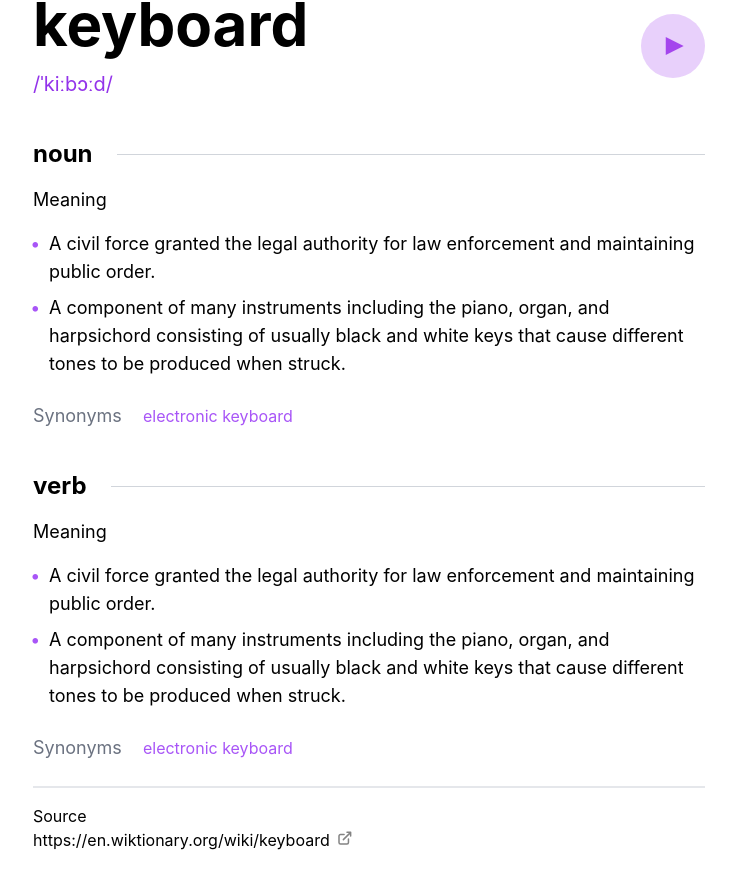
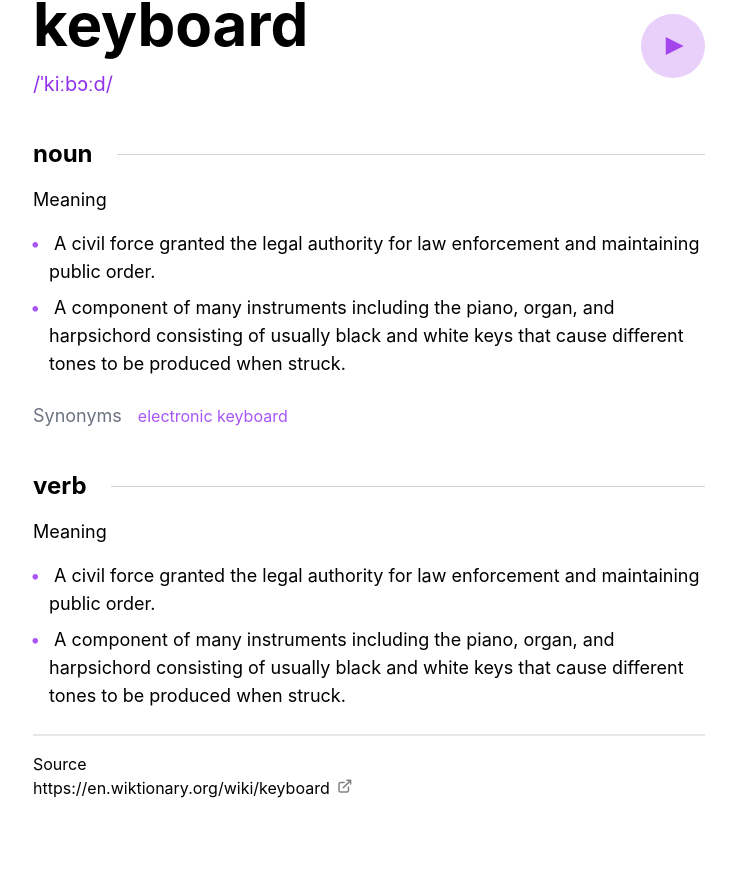
Before and after one commit to yusuf-ad/dictionary-app, a React (Vite) app: page / in a window 1280 px wide. Shown: the part 262-1150 px from the top of the page, without its empty margins (271-1007 px from the left). After the commit the page ends 1118 px from the top, so only its background shows below. Built offline with nearby package versions, Linux system fonts and the light colour scheme.

Commit message:
seperate files into components

```diff
--- a/src/App.jsx
+++ b/src/App.jsx
@@ -1,6 +1,17 @@
 import Header from "./components/Header";
 import Main from "./components/Main";
 import Container from "./components/Container";
+import KeywordSection from "./components/KeywordSection";
+import WordDefinition from "./components/WordDefinition";
+import WordSource from "./components/WordSource";
+
+const meanings = [
+  `  A civil force granted the legal authority for law enforcement
+      and maintaining public order.`,
+  `       A component of many instruments including the piano, organ, and
+  harpsichord consisting of usually black and white keys that
+  cause different tones to be produced when struck.`,
+];
 
 function App() {
   return (
@@ -8,92 +19,17 @@ function App() {
       <Header />
 
       <Main>
-        <section className="flex justify-between items-center mt-12">
-          <div className="flex flex-col gap-4 ">
-            <h1 className="font-bold text-black text-6xl">keyboard</h1>
-            <span className="text-purple-600 text-xl">/ˈkiːbɔːd/</span>
-          </div>
+        <KeywordSection />
 
-          <div className="w-16 h-16 rounded-full bg-purple-100/5">
-            <img src="/assets/icon-play.svg" alt="play icon" />
-          </div>
-        </section>
+        <WordDefinition
+          wordType="noun"
+          meanings={meanings}
+          synonyms={["electronic keyboard"]}
+        />
 
-        <section className="mt-10">
-          <div className="flex items-center gap-6 mb-4">
-            <h2 className="text-black font-bold text-2xl">noun</h2>
-            <div className="w-full h-[1px] bg-gray-300"></div>
-          </div>
+        <WordDefinition wordType="verb" meanings={meanings} />
 
-          <div className="text-lg">
-            <h3 className="mb-4">Meaning</h3>
-
-            <ul className="space-y-2 pl-4">
-              <li className="custom-bullet">
-                A civil force granted the legal authority for law enforcement
-                and maintaining public order.
-              </li>
-              <li className="custom-bullet">
-                A component of many instruments including the piano, organ, and
-                harpsichord consisting of usually black and white keys that
-                cause different tones to be produced when struck.
-              </li>
-            </ul>
-
-            <p className="mt-6 text-gray-500">
-              Synonyms{" "}
-              <span className="text-purple-500 text-base ml-4">
-                electronic keyboard
-              </span>
-            </p>
-          </div>
-        </section>
-
-        <section className="mt-10">
-          <div className="flex items-center gap-6 mb-4">
-            <h2 className="text-black font-bold text-2xl">verb</h2>
-            <div className="w-full h-[1px] bg-gray-300"></div>
-          </div>
-
-          <div className="text-lg">
-            <h3 className="mb-4">Meaning</h3>
-
-            <ul className="space-y-2 pl-4">
-              <li className="custom-bullet">
-                A civil force granted the legal authority for law enforcement
-                and maintaining public order.
-              </li>
-              <li className="custom-bullet">
-                A component of many instruments including the piano, organ, and
-                harpsichord consisting of usually black and white keys that
-                cause different tones to be produced when struck.
-              </li>
-            </ul>
-
-            <p className="mt-6 text-gray-500">
-              Synonyms{" "}
-              <span className="text-purple-500 text-base ml-4">
-                electronic keyboard
-              </span>
-            </p>
-          </div>
-        </section>
-
-        <footer className="border-t-2 pt-4 mt-6">
-          <h4>Source</h4>
-
-          <a
-            className="flex gap-2"
-            href="https://en.wiktionary.org/wiki/keyboard"
-          >
-            https://en.wiktionary.org/wiki/keyboard
-            <img
-              className="mb-1"
-              src="/assets/icon-new-window.svg"
-              alt="copy icon"
-            />
-          </a>
-        </footer>
+        <WordSource />
       </Main>
     </Container>
   );
--- a/src/components/Header.jsx
+++ b/src/components/Header.jsx
@@ -1,3 +1,5 @@
+import SearchBar from "./SearchBar";
+
 function Header() {
   return (
     <header>
@@ -21,24 +23,7 @@ function Header() {
         </div>
       </div>
 
-      <div className="relative mt-12">
-        <input
-          id="search"
-          className="w-full bg-gray-100 py-4 px-6 rounded-xl placeholder:text-black placeholder:font-bold placeholder-opacity-50 focus:outline-none focus:ring-2 focus:ring-purple-500 focus:ring-opacity-50 overflow-hidden shadow-sm"
-          type="text"
-          placeholder="Search for any word..."
-        />
-
-        <label className="absolute right-0 p-4 px-8 h-full cursor-pointer rounded-r-xl active:bg-gray-300">
-          <button>
-            <img
-              className="absolute top-1/2 left-1/2 -translate-x-1/2 -translate-y-1/2"
-              src="/assets/icon-search.svg"
-              alt="search icon"
-            />
-          </button>
-        </label>
-      </div>
+      <SearchBar />
     </header>
   );
 }
--- /dev/null
+++ b/src/components/KeywordSection.jsx
@@ -0,0 +1,16 @@
+function KeywordSection() {
+  return (
+    <section className="flex justify-between items-center mt-12">
+      <div className="flex flex-col gap-4 ">
+        <h1 className="font-bold text-black text-6xl">keyboard</h1>
+        <span className="text-purple-600 text-xl">/ˈkiːbɔːd/</span>
+      </div>
+
+      <div className="w-16 h-16 rounded-full bg-purple-100/5">
+        <img src="/assets/icon-play.svg" alt="play icon" />
+      </div>
+    </section>
+  );
+}
+
+export default KeywordSection;
--- /dev/null
+++ b/src/components/SearchBar.jsx
@@ -0,0 +1,24 @@
+function SearchBar() {
+  return (
+    <div className="relative mt-12">
+      <input
+        id="search"
+        className="w-full bg-gray-100 py-4 px-6 rounded-xl placeholder:text-black placeholder:font-bold placeholder-opacity-50 focus:outline-none focus:ring-2 focus:ring-purple-500 focus:ring-opacity-50 overflow-hidden shadow-sm"
+        type="text"
+        placeholder="Search for any word..."
+      />
+
+      <label className="absolute right-0 p-4 px-8 h-full cursor-pointer rounded-r-xl active:bg-gray-300">
+        <button>
+          <img
+            className="absolute top-1/2 left-1/2 -translate-x-1/2 -translate-y-1/2"
+            src="/assets/icon-search.svg"
+            alt="search icon"
+          />
+        </button>
+      </label>
+    </div>
+  );
+}
+
+export default SearchBar;
--- /dev/null
+++ b/src/components/WordDefinition.jsx
@@ -0,0 +1,31 @@
+function WordDefinition({ wordType, meanings, synonyms }) {
+  return (
+    <section className="mt-10">
+      <div className="flex items-center gap-6 mb-4">
+        <h2 className="text-black font-bold text-2xl">{wordType}</h2>
+        <div className="w-full h-[1px] bg-gray-300"></div>
+      </div>
+
+      <div className="text-lg">
+        <h3 className="mb-4">Meaning</h3>
+
+        <ul className="space-y-2 pl-4">
+          {meanings.map((meaning) => (
+            <li key={meaning} className="custom-bullet">
+              {meaning}
+            </li>
+          ))}
+        </ul>
+
+        {synonyms && (
+          <p className="mt-6 text-gray-500">
+            Synonyms
+            <span className="text-purple-500 text-base ml-4">{synonyms}</span>
+          </p>
+        )}
+      </div>
+    </section>
+  );
+}
+
+export default WordDefinition;
--- /dev/null
+++ b/src/components/WordSource.jsx
@@ -0,0 +1,18 @@
+function WordSource() {
+  return (
+    <div className="border-t-2 pt-4 mt-6">
+      <h4>Source</h4>
+
+      <a className="flex gap-2" href="https://en.wiktionary.org/wiki/keyboard">
+        https://en.wiktionary.org/wiki/keyboard
+        <img
+          className="mb-1"
+          src="/assets/icon-new-window.svg"
+          alt="copy icon"
+        />
+      </a>
+    </div>
+  );
+}
+
+export default WordSource;
```
